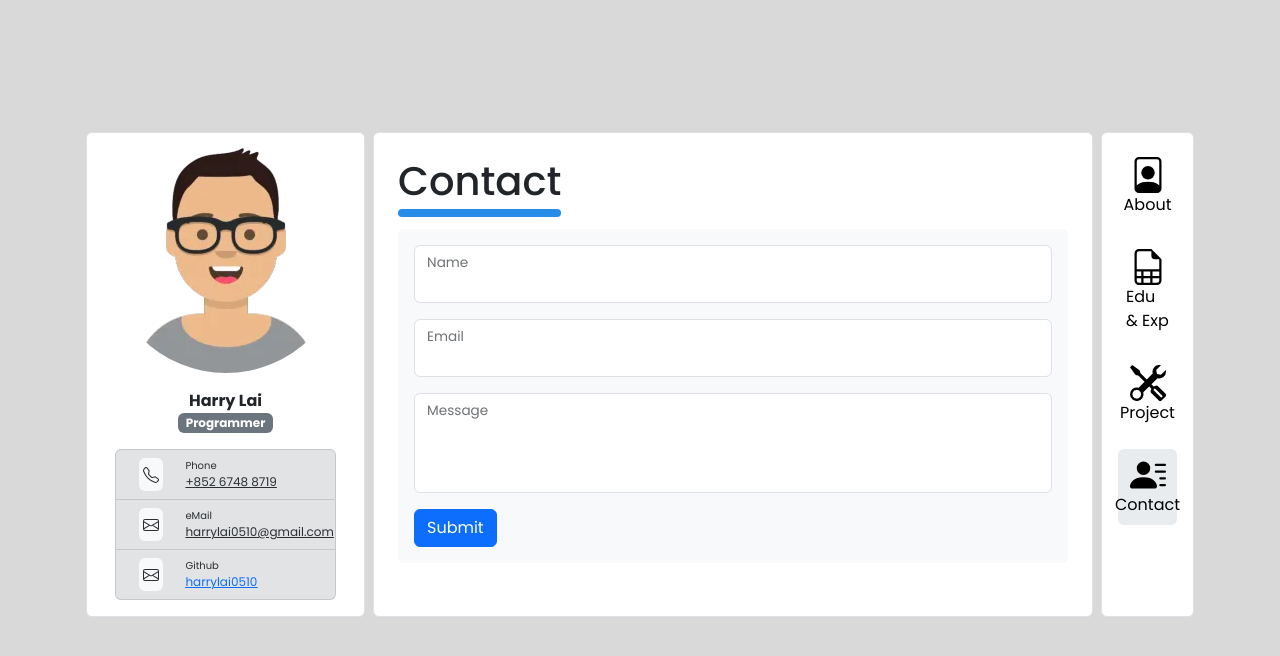
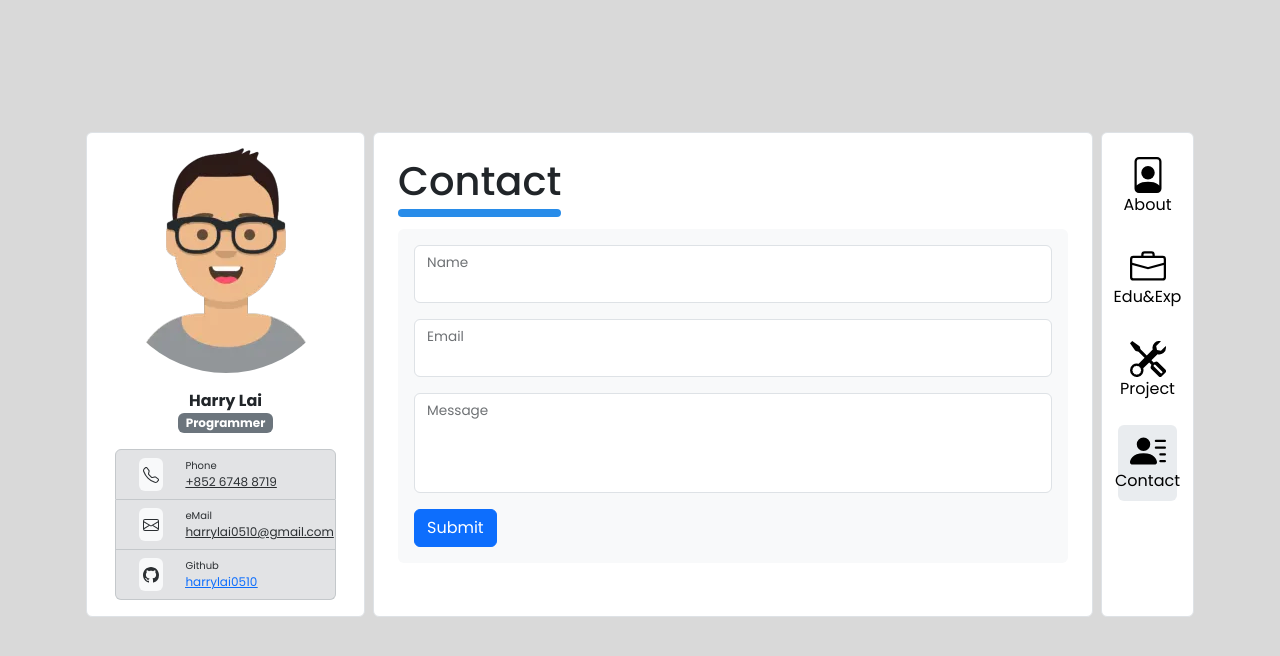
Before and after one commit to harrylai0510/portfolio, a React (Create React App) app: page /contact in a window 1280 px wide. Shown: the top 656 px of the page. Built offline with nearby package versions, Linux system fonts and the light colour scheme.

Commit message:
Update Icon

```diff
--- a/src/components/Intro/index.js
+++ b/src/components/Intro/index.js
@@ -48,7 +48,7 @@ export default function Intro() {
                         <ListGroup.Item variant="secondary">
                             <div className="contact-box">
                                 <div className="bg-light p-1 rounded">
-                                    <icons.Envelope size={16}></icons.Envelope>
+                                    <icons.Github size={16}></icons.Github>
                                 </div>
 
                                 <div className="d-flex flex-column">
--- a/src/components/Navigater/index.js
+++ b/src/components/Navigater/index.js
@@ -17,8 +17,8 @@ export default function Navigater() {
                 </NavLink>
                 <NavLink to="/edu_exp" className="Link rounded">
                     <div className="p-2 d-flex flex-column align-items-center justify-content-center">
-                        <icons.FileEarmarkSpreadsheet size={36}></icons.FileEarmarkSpreadsheet>
-                        <text>Edu & Exp</text>
+                        <icons.Briefcase size={36}></icons.Briefcase>
+                        <text>Edu&Exp</text>
                     </div>
                 </NavLink>
                 <NavLink to="/project" className="Link rounded">
```
